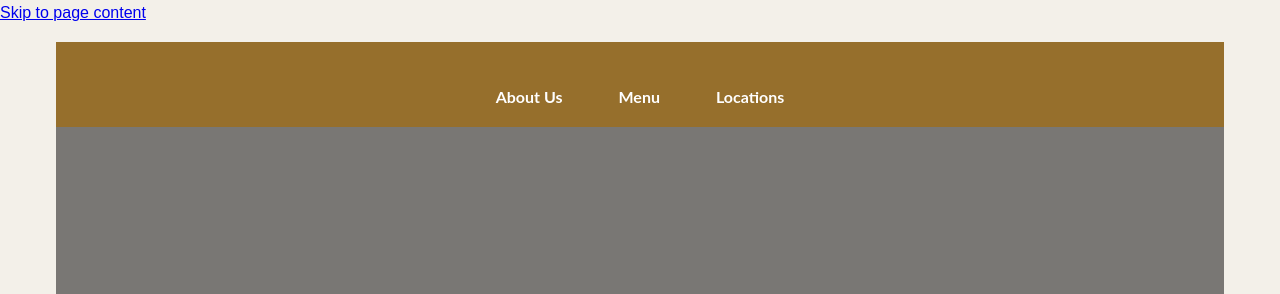
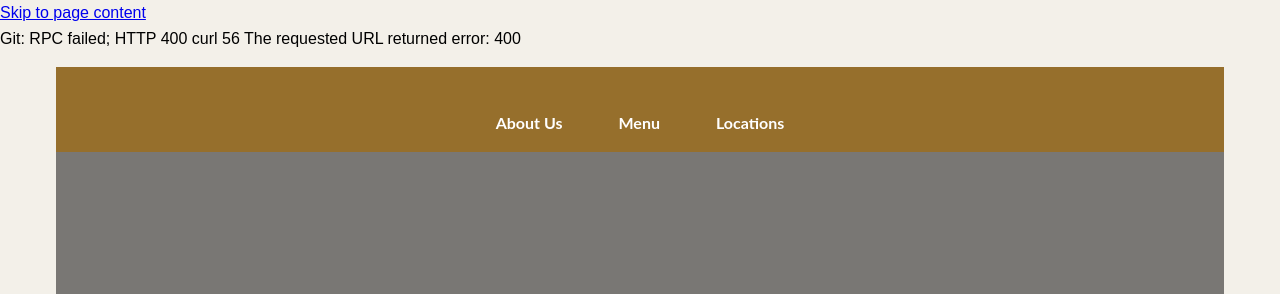
Before and after one commit to gall0467/mtm6201-midterm, a plain HTML site: page index.html in a window 1280 px wide. Shown: the top 294 px of the page. Drawn offline with Linux system fonts and the light colour scheme.

Commit message:
my error

```diff
--- a/index.html
+++ b/index.html
@@ -12,6 +12,8 @@
 <body>
     <!-- Skip Link for Accessibility -->
     <a href="#content">Skip to page content</a>
+
+    <p>Git: RPC failed; HTTP 400 curl 56 The requested URL returned error: 400</p>
 
     <div class="wrapper">
         <!-- Header -->
```
